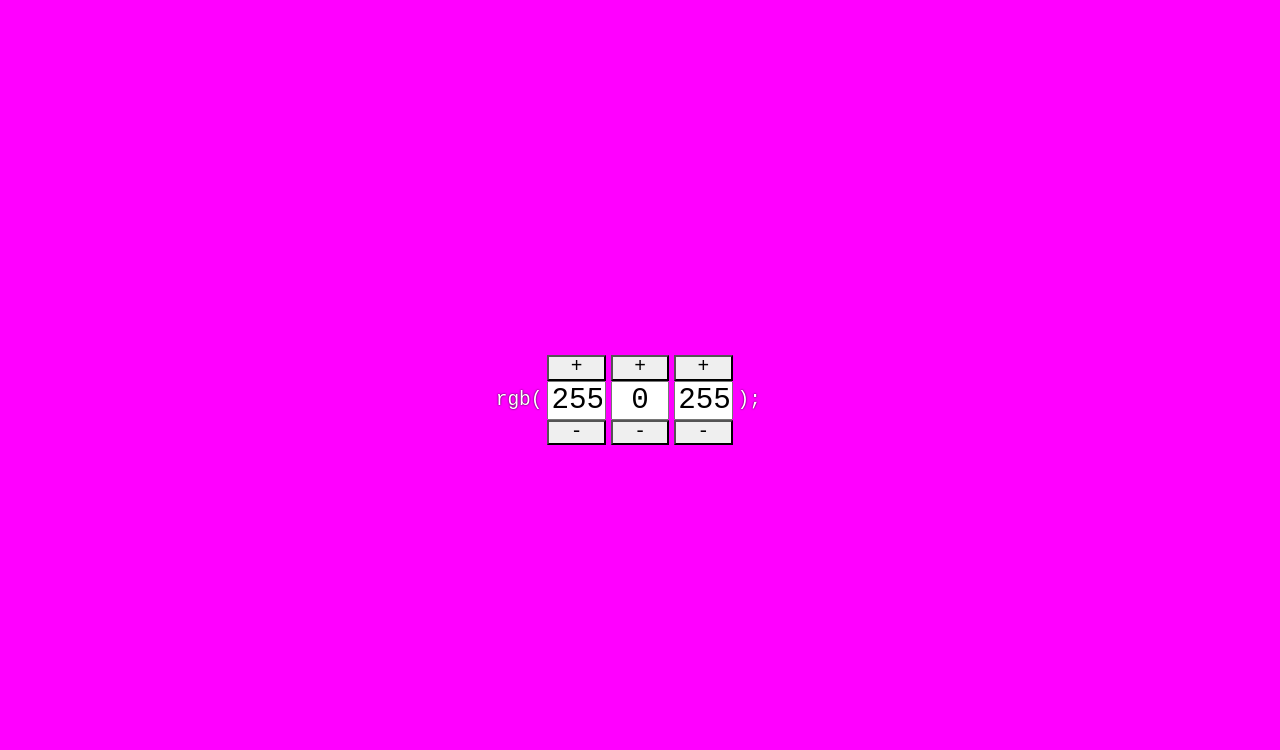
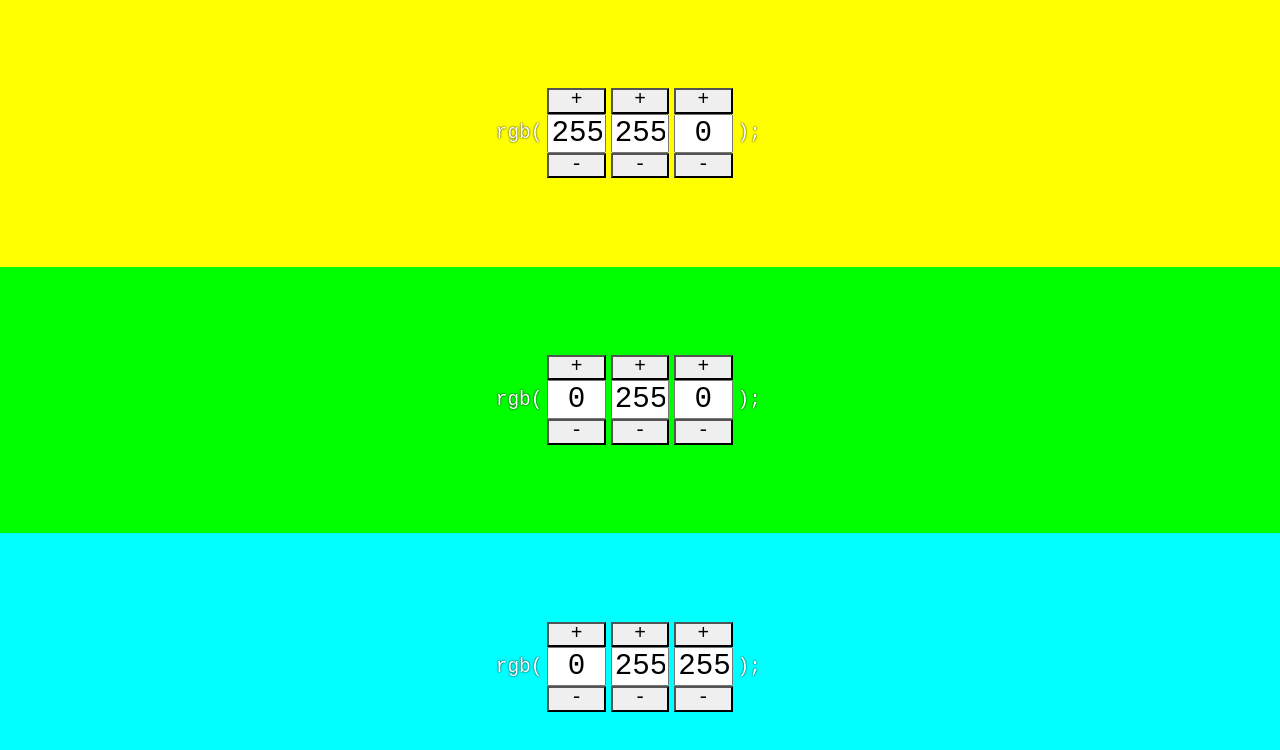
Before and after one commit to wddm-w20/color-palette-builder, a React app: page / in a window 1280 px wide. Shown: the top 750 px of the page. Built offline with nearby package versions, Linux system fonts and the light colour scheme.

Commit message:
Data setup

```diff
--- a/src/js/components/App.js
+++ b/src/js/components/App.js
@@ -9,11 +9,18 @@ const AppDiv = styled.div`
 	height: 100%;
 `
 
+const App = () => {
 
-const App = () => {
+	// Pretend this came from the database
+	const swatches = [
+		[255, 255, 0],
+		[0, 255, 0],
+		[0, 255, 255]
+	]
+
 	return (
 		<AppDiv className="app">
-			<Palette />
+			<Palette swatches={swatches} />
 		</AppDiv>
 	)
 
--- a/src/js/components/Palette.js
+++ b/src/js/components/Palette.js
@@ -6,10 +6,13 @@ const PaletteUl = styled.ul`
   display: grid;
 `
 
-const Palette = () => {
+const Palette = ({swatches}) => {
+
+  const swatchComponents = swatches.map((s, i) => <Swatch key={i} color={s} />)
+
   return (
     <PaletteUl>
-      <Swatch />
+      {swatchComponents}
     </PaletteUl>
   )
 }
--- a/src/js/components/Swatch.js
+++ b/src/js/components/Swatch.js
@@ -22,11 +22,11 @@ const RgbEnd = styled.div`
   align-self: center;
 `
 
-const Swatch = () => {
+const Swatch = ({color}) => {
 
-  const [r, setR] = useState(255)
-  const [g, setG] = useState(0)
-  const [b, setB] = useState(255)
+  const [r, setR] = useState(color[0])
+  const [g, setG] = useState(color[1])
+  const [b, setB] = useState(color[2])
 
   const styleBg = {
     backgroundColor: `rgb(${r},${g},${b})`
```
